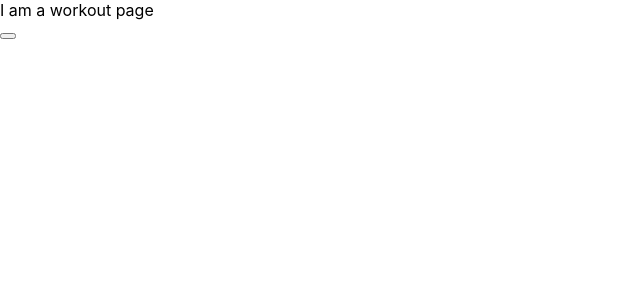
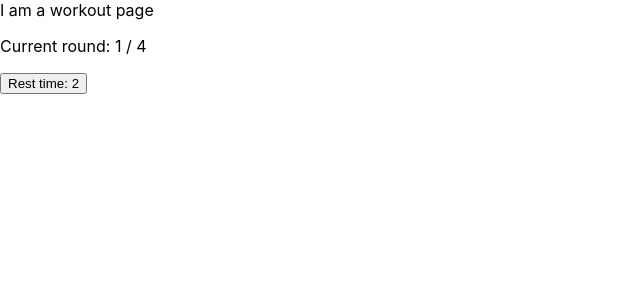
Before and after one commit to Cheroptera/circle-it-FE, a React (Create React App) app: page /exercise in a window 1280 px wide. Shown: the top 300 px of the page, without its empty margins (0-640 px from the left). Built offline with nearby package versions, Linux system fonts and the light colour scheme.

Commit message:
rounds showing

```diff
--- a/src/App.js
+++ b/src/App.js
@@ -1,10 +1,11 @@
 import React from 'react'
 import { user } from 'reducers/user'
+import { welcome } from 'reducers/welcome'
+import { timer } from 'reducers/timer'
 import { combineReducers, configureStore } from '@reduxjs/toolkit'
 import { BrowserRouter, Routes, Route, Navigate } from 'react-router-dom'
 import { Provider } from 'react-redux'
-import { welcome } from 'reducers/welcome'
-import Timer from 'components/Timer'
+import { Timer } from 'components/Timer'
 import { SetTimer } from 'components/SetTimer'
 import { Welcome } from 'components/Welcome'
 import { Favorites } from 'components/Favorites'
@@ -18,7 +19,8 @@ import { RandomWorkout } from './components/RandomWorkout'
 export const App = () => {
   const reducer = combineReducers({
     user: user.reducer,
-    welcome: welcome.reducer
+    welcome: welcome.reducer,
+    timer: timer.reducer
   })
   const store = configureStore({ reducer })
 
--- a/src/components/ExercisePage.js
+++ b/src/components/ExercisePage.js
@@ -1,11 +1,11 @@
 import React from 'react'
-import Timer from './Timer'
+import { Timer } from './Timer'
 
-export const ExercisePage = ({ workTime, restTime, rounds }) => {
+export const ExercisePage = () => {
   return (
     <div>
       I am a workout page
-      <Timer workTime={workTime} restTime={restTime} rounds={rounds} />
+      <Timer />
     </div>
   )
 }
--- a/src/components/RandomWorkout.js
+++ b/src/components/RandomWorkout.js
@@ -2,7 +2,7 @@
 /* eslint-disable react-hooks/exhaustive-deps */
 import React, { useEffect, useState } from 'react'
 import styled from 'styled-components/macro'
-import { Link } from 'react-router-dom'
+// import { Link } from 'react-router-dom'
 import { API_URL } from 'utils/urls'
 import { Button } from 'lib/Button'
 import { Header } from '../lib/Header'
@@ -32,9 +32,8 @@ export const RandomWorkout = () => {
             ))}
         </ul>
       </StyledList>
-      <Link to="/set-timer">
-        <Button>Set rounds</Button>
-      </Link>
+
+      <Button>Set rounds</Button>
     </>
   )
 }
--- a/src/components/SetTimer.js
+++ b/src/components/SetTimer.js
@@ -1,25 +1,31 @@
 /* eslint-disable react/jsx-closing-bracket-location */
-import React, { useState } from 'react'
+import React from 'react'
+import { useSelector, useDispatch } from 'react-redux'
 import { Link } from 'react-router-dom'
+import {
+  setWorkTime,
+  setRestTime,
+  setRounds,
+  setIsRunning
+} from 'reducers/timer'
 
 export const SetTimer = () => {
   // Length of workout and rest in seconds
-  const [workTime, setWorkTime] = useState('00:40')
-  const [restTime, setRestTime] = useState('00:20')
-  const [rounds, setRounds] = useState(4) // Number of rounds
-  const [isRunning, setIsRunning] = useState(false)
+  const dispatch = useDispatch()
+  const workTime = useSelector((store) => store.timer.workTime)
+  const restTime = useSelector((store) => store.timer.restTime)
+  const rounds = useSelector((store) => store.timer.rounds)
 
   const formatTime = (timeString) => {
     // Remove non-numeric characters
     const numericString = timeString.replace(/\D/g, '')
-
     // Format the numeric string as mm:ss
     const formattedString = numericString.replace(/(\d{2})(\d{2})/, '$1:$2')
     return formattedString
   }
 
   const handleStartWorkout = () => {
-    setIsRunning(isRunning)
+    dispatch(setIsRunning(true))
   }
 
   return (
@@ -32,7 +38,7 @@ export const SetTimer = () => {
           value={workTime}
           onChange={(e) => {
             const inputValue = formatTime(e.target.value)
-            setWorkTime(inputValue)
+            dispatch(setWorkTime(inputValue))
           }}
         />
       </label>
@@ -44,7 +50,7 @@ export const SetTimer = () => {
           value={restTime}
           onChange={(e) => {
             const inputValue = formatTime(e.target.value)
-            setRestTime(inputValue)
+            dispatch(setRestTime(inputValue))
           }}
         />
       </label>
@@ -55,8 +61,8 @@ export const SetTimer = () => {
           type="text"
           value={rounds}
           onChange={(e) => {
-            const inputValue = e.target.value.replace(/\D/g, '') // Remove non-numeric characters
-            setRounds(inputValue)
+            const inputValue = e.target.value.replace(/\D/g, '')
+            dispatch(setRounds(inputValue))
           }}
         />
       </label>
--- a/src/components/Timer.js
+++ b/src/components/Timer.js
@@ -1,59 +1,79 @@
-/* eslint-disable react/jsx-closing-bracket-location */
 import React, { useState, useEffect } from 'react'
+import { useSelector } from 'react-redux'
 
-const Timer = (rounds, restTime, setRounds) => {
+export const Timer = () => {
+  const workTime = useSelector((store) => store.timer.workTime)
+  const restTime = useSelector((store) => store.timer.restTime)
+  const rounds = useSelector((store) => store.timer.rounds)
+  const isRunning = useSelector((store) => store.timer.isRunning)
+
+  // Function to convert time in "mm:ss" format to seconds
+  const formatTimeToSeconds = (time = '00:00') => {
+    const [minutes, seconds] = time.split(':')
+    const totalSeconds = parseInt(minutes, 10) * 60 + parseInt(seconds, 10)
+    return totalSeconds
+  }
+
   // Length of workout and rest in seconds
-  const [timeLeft, setTimeLeft] = useState(null) // Time left in current interval
-  const [isRunning, setIsRunning] = useState(false)
+  const [isWorkTime, setIsWorkTime] = useState(true)
+  const [timeLeft, setTimeLeft] = useState(formatTimeToSeconds(workTime))
+  const [isTimerRunning, setIsTimerRunning] = useState(isRunning)
+  const [currentRound, setCurrentRound] = useState(1)
+
+  useEffect(() => {
+    setIsWorkTime(currentRound !== 1) // Start with restTime for rounds other than 1
+    setTimeLeft(formatTimeToSeconds(isWorkTime ? workTime : restTime))
+  }, [workTime, restTime, currentRound])
 
   useEffect(() => {
     let timer = null
 
-    // Updates the timer, decrement by 1 second
     const updateTimer = () => {
       setTimeLeft((prevTimeLeft) => {
         const newTimeLeft = prevTimeLeft - 1
-
-        // Check if the current interval is completed
-        if (newTimeLeft === 0) {
-          // Check if all rounds are completed
-          if (rounds === 0) {
-            // Timer completed, stop the timer
-            setIsRunning(false)
-            return 0
+        console.log(isWorkTime)
+        if (newTimeLeft <= 0) {
+          if (currentRound < rounds) {
+            if (isWorkTime) {
+              setTimeLeft(formatTimeToSeconds(restTime))
+              setIsWorkTime(false)
+            } else {
+              setTimeLeft(formatTimeToSeconds(workTime))
+              setIsWorkTime(true)
+              setCurrentRound((prevRound) => prevRound + 1)
+            }
+          } else {
+            setIsTimerRunning(false)
+            clearInterval(timer)
           }
-
-          // Start the rest interval
-          setTimeLeft(restTime)
-          setRounds((prevRounds) => prevRounds - 1)
         }
-
         return newTimeLeft
       })
     }
-
-    // Start or stop the timer based on the running state
-    if (isRunning) {
+    if (isTimerRunning && !(currentRound === rounds && !isWorkTime)) {
       timer = setInterval(updateTimer, 1000)
     } else {
       clearInterval(timer)
     }
 
     return () => clearInterval(timer)
-  }, [isRunning, restTime, rounds, setIsRunning, setRounds])
+  }, [isTimerRunning, isWorkTime, workTime, restTime, currentRound, rounds])
 
-  // Function to start or pause the timer
   const handleStartPause = () => {
-    setIsRunning((prevState) => !prevState)
+    setIsTimerRunning((prevState) => !prevState)
   }
+
+  // Showing the user the value of the time left
+  const userText = isWorkTime ? 'Work time' : 'Rest time'
 
   return (
     <div>
+      <p>
+        Current round: {currentRound} / {rounds}
+      </p>
       <button type="button" onClick={handleStartPause}>
-        {timeLeft}
+        {userText}: {timeLeft}
       </button>
     </div>
   )
 }
-
-export default Timer
--- /dev/null
+++ b/src/reducers/timer.js
@@ -0,0 +1,31 @@
+/* eslint-disable operator-linebreak */
+import { createSlice } from '@reduxjs/toolkit'
+
+export const timer = createSlice({
+  name: 'timer',
+  initialState: {
+    workTime: '00:07',
+    restTime: '00:04',
+    rounds: 4,
+    isRunning: true
+  },
+  reducers: {
+    setWorkTime: (store, action) => {
+      store.workTime = action.payload
+    },
+    setRestTime: (store, action) => {
+      store.restTime = action.payload
+    },
+    setRounds: (store, action) => {
+      store.rounds = action.payload
+    },
+    setIsRunning: (store, action) => {
+      store.isRunning = action.payload
+    }
+  }
+})
+
+export const { setWorkTime, setRestTime, setRounds, setIsRunning } =
+  timer.actions
+
+export default timer.reducer
```
Also changed, not shown: src/reducers/timerReducer.js (deleted, +0 -32 lines).
